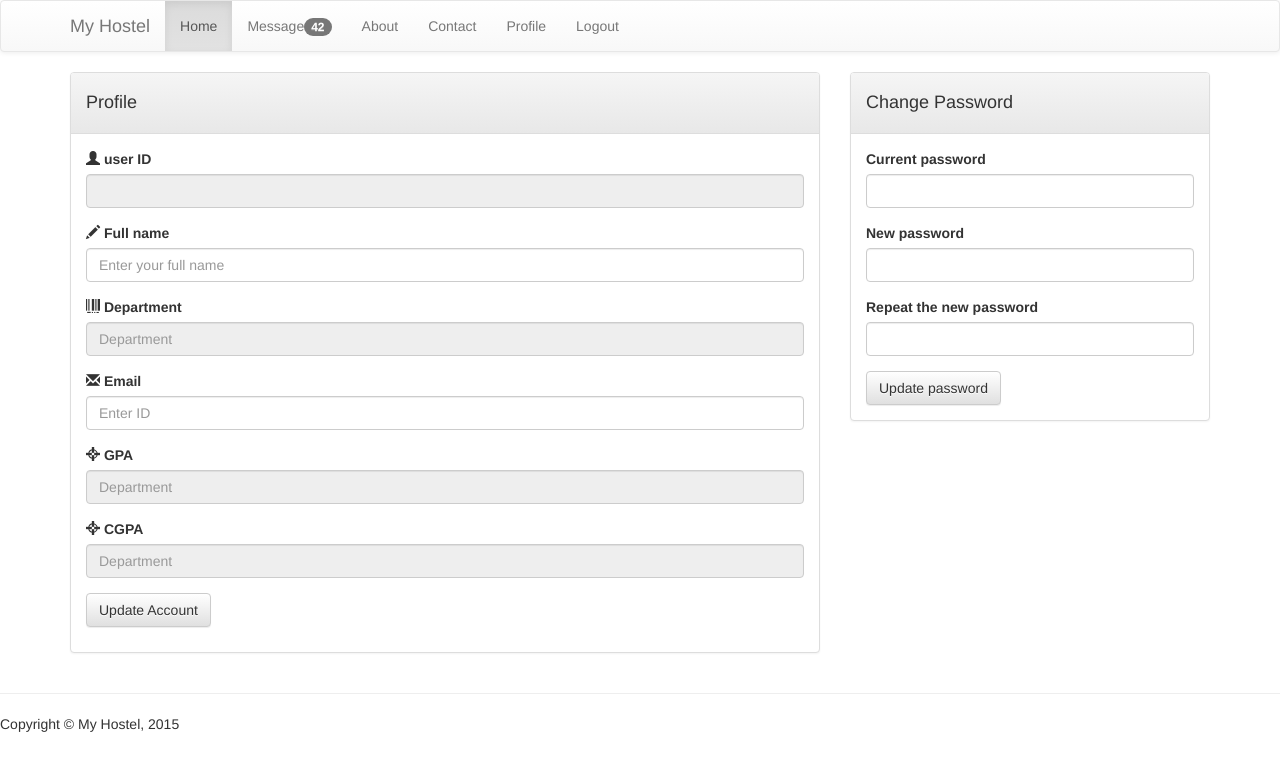
After one commit to ratanparai/Hostel-Management, a PHP site: the page made by application/views/profile/index.php in a window 1280 px wide. The commit adds this page. Shown: the top 771 px of the page. Run offline with PHP 8.4, Linux system fonts and the light colour scheme; the template is opened without the code that fills it, so the values that code supplies are empty; some libraries are stand-ins or nearby versions.

Commit message:
Profile page design and some other form validation check

```diff
--- a/application/controllers/admin.php
+++ b/application/controllers/admin.php
@@ -32,4 +32,8 @@ class Admin extends Controller implements ControllerInterface
     public function addUser() {
         $this->view->render('admin/addUser');
     }
+
+    public function viewUsers() {
+        $this->view->render('admin/viewUsers');
+    }
 }
--- a/application/views/_templates/header.php
+++ b/application/views/_templates/header.php
@@ -4,8 +4,7 @@
     <title>IIUC hostel</title>
     <meta name="viewport" content="width=device-width, initial-scale=1.0" />
 
-    <!--  CSS  -->
-    <link rel="stylesheet" href="<?php echo URL; ?>public/css/style.css" />
+
     <!-- Bootstrap CSS -->
     <link rel="stylesheet" href="<?php echo URL; ?>public/css/bootstrap.min.css" />
     <!-- Optional theme -->
@@ -17,11 +16,13 @@
     <script type="text/javascript" src="<?php echo URL;?>public/js/application.js"></script>
     <!-- Bottstrap javascript -->
     <script type="text/javascript" src="<?php echo URL;?>public/js/bootstrap.min.js"></script>
+    <!--  CSS  -->
+    <link rel="stylesheet" href="<?php echo URL; ?>public/css/style.css" />
 </head>
 <body>
 
 <!-- Navigation -->
-<nav class="navbar navbar-default" role="navigation">
+<nav class="first-nav-bar navbar navbar-default" role="navigation">
     <div class="container">
         <!-- Brand and toggle get grouped for better mobile display -->
         <div class="navbar-header">
@@ -62,17 +63,15 @@
                     <a href="<?php echo URL; ?>login">Login</a>
                 </li>
                 <?php } else {
-                    if(Session::get('access_level') >= 1) {
+                    if(Session::get('access_level') > 1) {
                     ?>
                 <li  <?php if($this->checkForActiveController($filename, "admin")) {echo "class='active'";} ?>>
-                    <a href="<?php echo URL; ?>admin" class="dropdown-toggle" data-toggle="dropdown" role="button" aria-expanded="true" >Admin Panel</a>
-                    <ul class="dropdown-menu" role="menu">
-                        <li>
-                            <a href="<?php echo URL;?>admin/adduser">Users</a>
-                        </li>
-                    </ul>
+                    <a href="<?php echo URL; ?>admin" >Admin Panel</a>
                 </li>
                 <?php } ?>
+                <li>
+                    <a href="<?php echo URL; ?>profile">Profile</a>
+                </li>
                 <li>
                     <a href="<?php echo URL;?>login/logout">Logout</a>
                 </li>
@@ -83,3 +82,50 @@
     </div>
     <!-- /.container -->
 </nav>
+
+<!-- Second Navbar for the admin access only -->
+<?php if(Session::get('access_level') > 1 && $this->checkForActiveController($filename, "admin")) { ?>
+<nav class="navbar navbar-default second-nav-bar" role="navigation">
+    <div class="container">
+        <!-- Brand and toggle get grouped for better mobile display -->
+        <div class="navbar-header">
+            <button type="button" class="navbar-toggle" data-toggle="collapse" data-target="#bs-example-navbar-collapse-2">
+                <span class="sr-only">Toggle navigation</span>
+                <span class="icon-bar"></span>
+                <span class="icon-bar"></span>
+                <span class="icon-bar"></span>
+            </button>
+            <!-- brand is empty for the second navbar -->
+
+        </div>
+        <!-- Collect the nav links, forms, and other content for toggling -->
+        <div class="collapse navbar-collapse" id="bs-example-navbar-collapse-2">
+            <ul class="nav navbar-nav navbar-right">
+                <li class="dropdown <?php if($this->checkForActiveAction($filename, "addUser") || $this->checkForActiveAction($filename, 'viewUsers')) {echo "active";} ?>">
+                    <a href="#" class="dropdown-toggle" data-toggle="dropdown" role="button" aria-expanded="true">Users</a>
+                        <ul class="dropdown-menu" role="menu">
+                        <li>
+                        <a href="<?php echo URL;?>admin/adduser">Add user</a>
+                        </li>
+                        <li>
+                            <a href="<?php echo URL;?>admin/viewusers">View users</a>
+                        </li>
+                    </ul>
+                </li>
+                <li class="dropdown <?php if($this->checkForActiveAction($filename, "addNotice")) {echo "active";} ?>">
+                    <a href="#" class="dropdown-toggle" data-toggle="dropdown" role="button" aria-expanded="true">Notices</a>
+                        <ul class="dropdown-menu" role="menu">
+                        <li>
+                        <a href="<?php echo URL;?>admin/addnotice">Add Notice</a>
+                        </li>
+                    </ul>
+                </li>
+            </ul>
+        </div>
+        <!-- /.navbar-collapse -->
+    </div>
+    <!-- /.container -->
+</nav>
+
+
+<?php } ?>
--- /dev/null
+++ b/application/views/profile/index.php
@@ -0,0 +1,68 @@
+<div class="container">
+    <div class="row">
+    	<div class="col-xs-12 col-md-8">
+            <div class="panel panel-default">
+                <div class="panel-heading">
+                    <h4>Profile</h4>
+                </div>
+                <div class="panel-body">
+
+                  <div class="form-group username">
+                    <label for="userid"><i class="glyphicon glyphicon-user"></i> user ID</label>
+                    <input id="username" type="text" class="form-control" value="<?php echo Session::get("user_name");?>"  readonly>
+                  </div>
+                  <div class="form-group full-name">
+                    <label for="full_name"><i class="glyphicon glyphicon-pencil"></i> Full name</label>
+                    <input id="full_name" type="text" class="form-control"  placeholder="Enter your full name" value="<?php echo Session::get('full_name'); ?>">
+                  </div>
+                  <div class="form-group">
+                    <label for="department"><i class="glyphicon glyphicon-barcode"></i> Department</label>
+                    <input id="department" type="text" class="form-control"  placeholder="Department" value="<?php echo Session::get('department'); ?>" readonly>
+                  </div>
+
+                  <div class="form-group email">
+                    <label for="email"><i class="glyphicon glyphicon-envelope"></i> Email</label>
+                    <input id="email" type="email" class="form-control"  placeholder="Enter ID" value="<?php echo Session::get('user_email'); ?>">
+                  </div>
+                  <div class="form-group">
+                    <label for="gpa"><i class="glyphicon glyphicon-screenshot"></i> GPA</label>
+                    <input id="gpa" type="text" class="form-control"  placeholder="Department" value="<?php echo Session::get('gpa'); ?>" readonly>
+                  </div>
+                  <div class="form-group">
+                    <label for="cgpa"><i class="glyphicon glyphicon-screenshot"></i> CGPA</label>
+                    <input id="cgpa" type="text" class="form-control"  placeholder="Department" value="<?php echo Session::get('cgpa'); ?>" readonly>
+                  </div>
+
+                  <button id="updateprofile" type="submit" class="btn btn-default" >Update Account</button>
+
+                  <div class="add-user-message">
+                  </div>
+              </div>
+
+            </div>
+        </div>
+
+        <div class="col-xs-12 col-md-4">
+            <div class="panel panel-default">
+                <div class="panel-heading">
+                    <h4>Change Password</h4>
+                </div>
+                <div class="panel-body">
+                    <div class="form-group">
+                        <label for="current_password">Current password</label>
+                        <input type="password" id="current_password" class="form-control">
+                    </div>
+                    <div class="form-group">
+                        <label for="new_password">New password</label>
+                        <input type="password" id="new_password" class="form-control">
+                    </div>
+                    <div class="form-group">
+                        <label for="repeat_password">Repeat the new password</label>
+                        <input type="password" id="repeat_password" class="form-control">
+                    </div>
+                    <button id="updatepassword" class="btn btn-default">Update password</button>
+                </div>
+            </div>
+        </div>
+    </div>
+</div> <!-- end .container -->
--- a/public/css/style.css
+++ b/public/css/style.css
@@ -1,4 +1,17 @@
 html, body { height: 100%; width: 100%; margin: 0; }
+/*
+// Navigation bar fix
+// =====================================================================
+*/
+/*
+.first-nav-bar {
+	margin-bottom: 0;
+}
+*/
+
+.second-nav-bar {
+	top: -22px;
+}
 /*
 // LOGIN PAGE SECTION
 */
@@ -60,3 +73,15 @@ html, body { height: 100%; width: 100%; margin: 0; }
     position: center;
     size: cover;
 }
+
+/*
+// Admin Panel:
+// /////////////////////////////////////////////////////////////////
+*/
+
+/*================REGISTRATION AREA========================*/
+.add-user-message{
+	visibility: hidden;
+	margin-top: 10px;
+	margin-bottom: 0;
+}
--- a/public/js/application.js
+++ b/public/js/application.js
@@ -59,4 +59,40 @@ $(document).ready(function(){
 		}
 	});
 
+	/**
+	 * User registration event handler
+	 */
+	$('#register').click(function(){
+		var username = $('#username').val();
+		var email = $('#email').val();
+		var access_level = $('#access_level').val();
+
+
+		//alert(username+" "+email+" "+access_level);
+		//var dataString = "username=" + username + "&email=" + email + "&access_level=" + access_level;
+		//alert(dataString);
+		$.post("http://localhost/hostel/login/register_action",
+				{
+					username : username,
+					email: email,
+					access_level: access_level
+				}, function(data){
+					 if(data.errors) {
+						 $('.add-user-message').removeClass("alert alert-success");
+						 $('.add-user-message').addClass("alert alert-danger");
+						 $('.add-user-message').html(data.errors[0].message);
+						 $('.add-user-message').css("visibility","visible");
+					 } else {
+						 $('.add-user-message').removeClass("alert alert-danger");
+						 $('.add-user-message').addClass("alert alert-success");
+						 $('.add-user-message').html(data.success[0].message);
+						 $('.add-user-message').css("visibility","visible");
+					 }
+
+
+				}, "json"
+		);
+
+	})
+
 });
```
Also changed, not shown: application/config/config.php (+13 -0 lines), application/controllers/profile.php (added, +30 -0 lines), application/models/login_model.php (+54 -7 lines), application/models/profile_model.php (added, +60 -0 lines), application/views/admin/addUser.php (+10 -4 lines), application/views/admin/viewUsers.php (added, +27 -0 lines).
